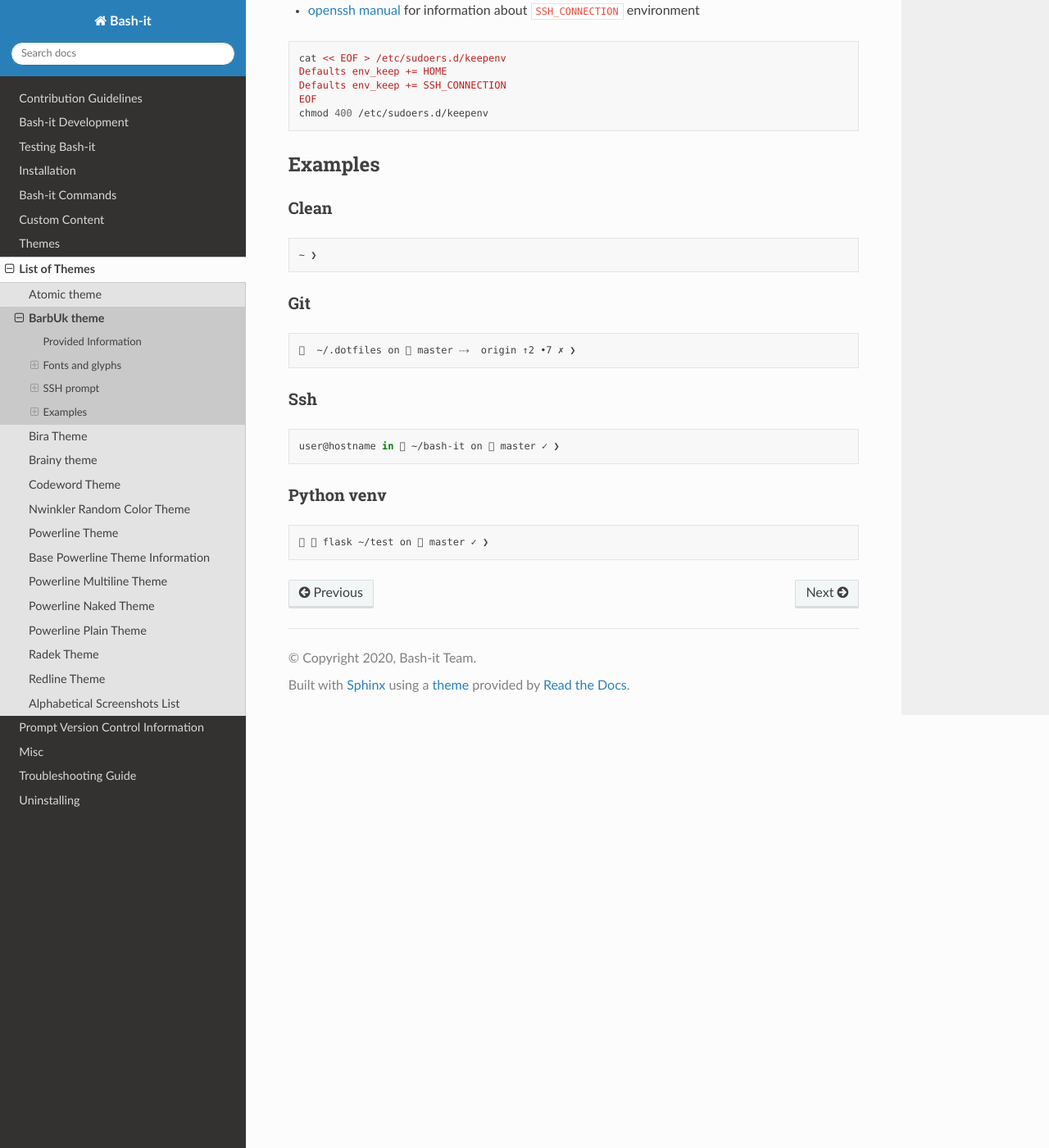
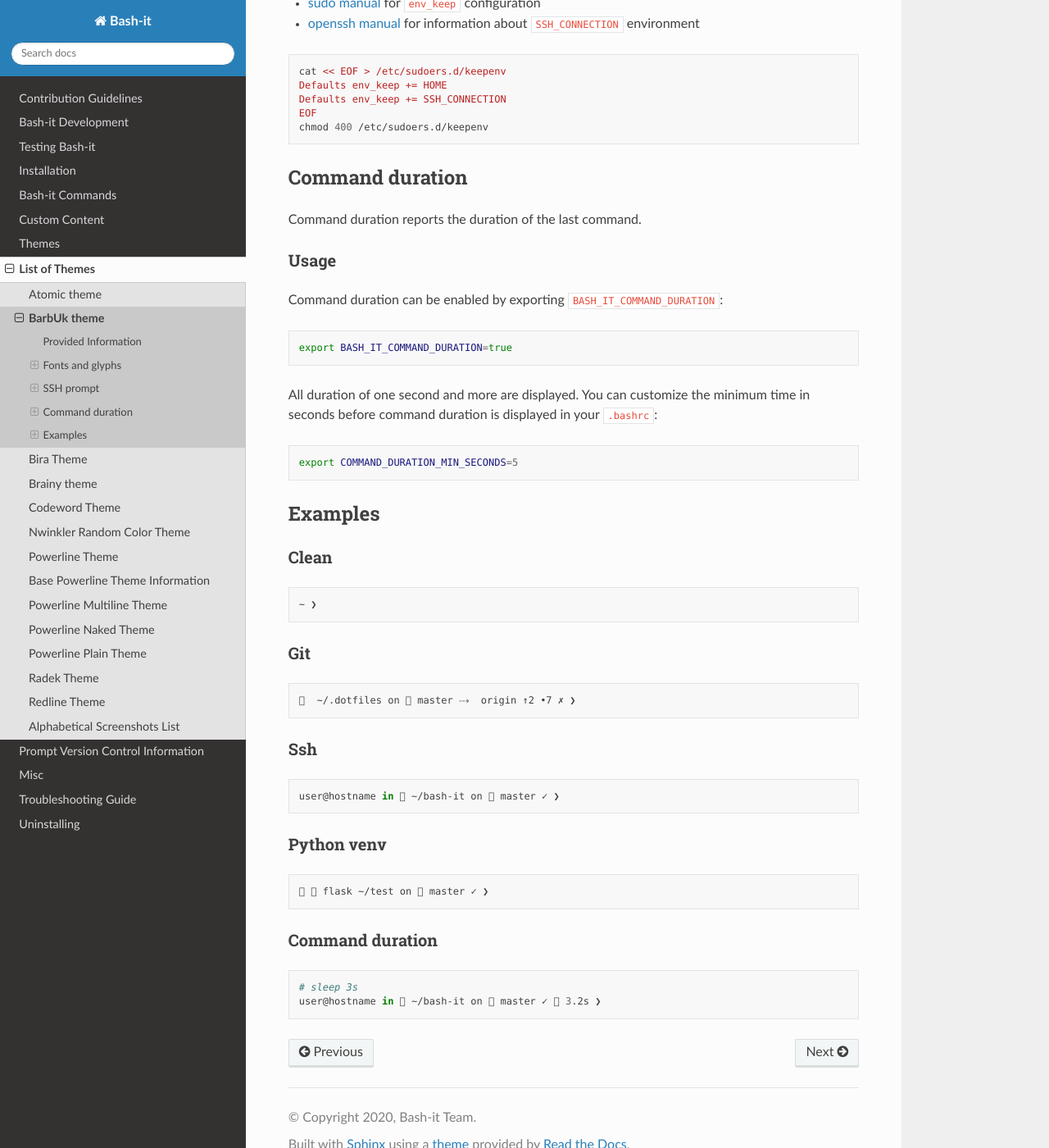
Before and after one commit to Bash-it/bash-it, a Sphinx documentation site: the page built from docs/themes-list/barbuk.rst, in a window 1280 px wide and 1400 px high, scrolled down 1770 px. Shown: the whole window at 82% size. Built offline with Sphinx 7.4.7 and the Read the Docs theme 2.0.0, drawn with Linux system fonts in a browser that asks for light colours; some of the changed text lies outside the part shown.

Commit message:
Update barbuk theme documentation and link it in theme dir

```diff
--- a/docs/themes-list/barbuk.rst
+++ b/docs/themes-list/barbuk.rst
@@ -38,6 +38,7 @@
    BARBUK_SVN_CHAR='⑆ '
    BARBUK_EXIT_CODE_ICON=' '
    BARBUK_PYTHON_VENV_CHAR=' '
+   BARBUK_COMMAND_DURATION_ICON='  '
 
 Customize glyphs
 ^^^^^^^^^^^^^^^^
@@ -92,6 +93,29 @@
    EOF
    chmod 400 /etc/sudoers.d/keepenv
 
+Command duration
+----------------
+
+Command duration reports the duration of the last command.
+
+Usage
+^^^^^
+
+Command duration can be enabled by exporting ``BASH_IT_COMMAND_DURATION``:
+
+.. code-block:: bash
+
+   export BASH_IT_COMMAND_DURATION=true
+
+
+All duration of one second and more are displayed.
+You can customize the minimum time in seconds before command duration is displayed in your ``.bashrc``:
+
+.. code-block:: bash
+
+   export COMMAND_DURATION_MIN_SECONDS=5
+
+
 Examples
 --------
 
@@ -122,3 +146,11 @@
 .. code-block:: bash
 
      flask ~/test on  master ✓ ❯
+
+Command duration
+^^^^^^^^^^^^^^^^
+
+.. code-block:: bash
+
+   # sleep 3s
+   user@hostname in  ~/bash-it on  master ✓  3.2s ❯
```
Also changed, not shown: themes/barbuk/README.rst (added).
